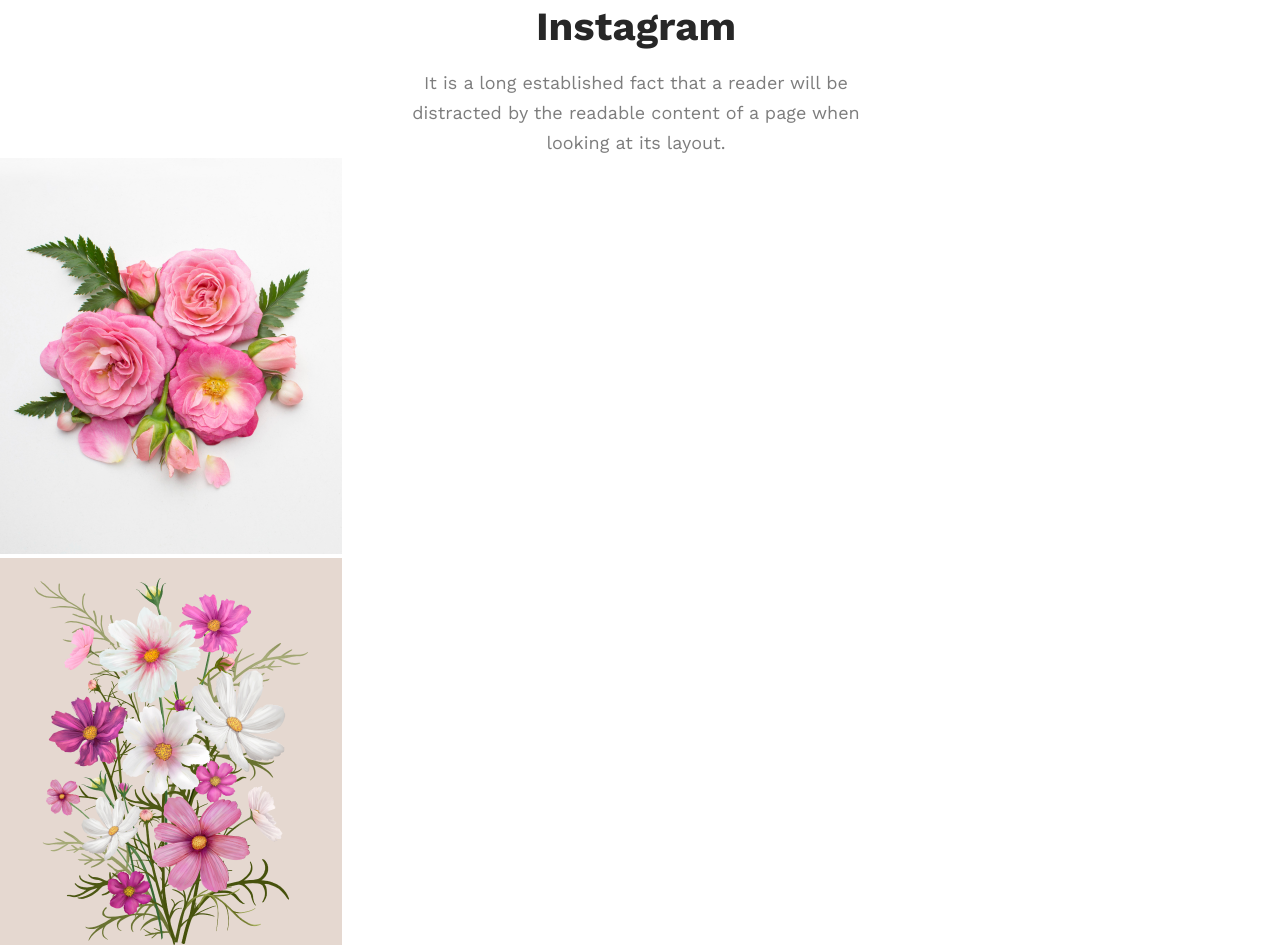
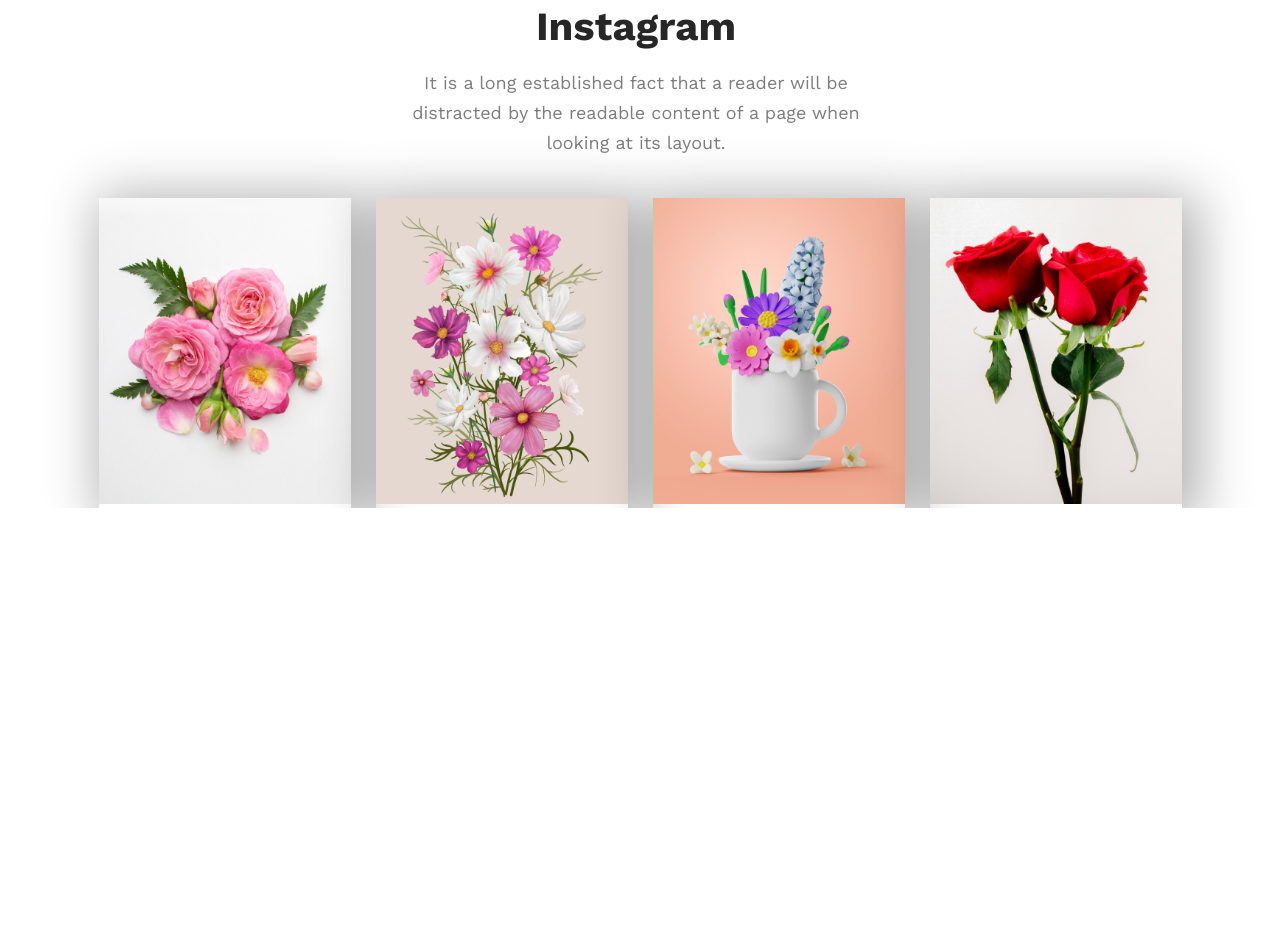
Before and after one commit to Sayem-Bhuiyan/Assignment-02, a plain HTML site: page index.html in a window 1280 px wide. Shown: the part 2185-3130 px from the top of the page. After the commit the page ends 2693 px from the top, so only its background shows below. Drawn offline with nearby package versions, Linux system fonts and the light colour scheme.

Commit message:
added the box shadow

```diff
--- a/Styles/style.scss
+++ b/Styles/style.scss
@@ -171,5 +171,21 @@
                     }
                 }
             }
+            .container {
+                margin-top: 40px;
+                .img-container {
+                    display: flex;
+                    justify-content: center;
+                    align-items: center;
+                    gap: 25px;
+                    .img-wraper {
+                        box-shadow: 8px 6px 50px 9px rgba(0, 0, 0, 0.308);
+                        img {
+                            height: 306px;
+                            width: 252px;
+                        }
+                    }
+                }
+            }
         }
     }
```
Also changed, not shown: Styles/style.css, 1 other file.
